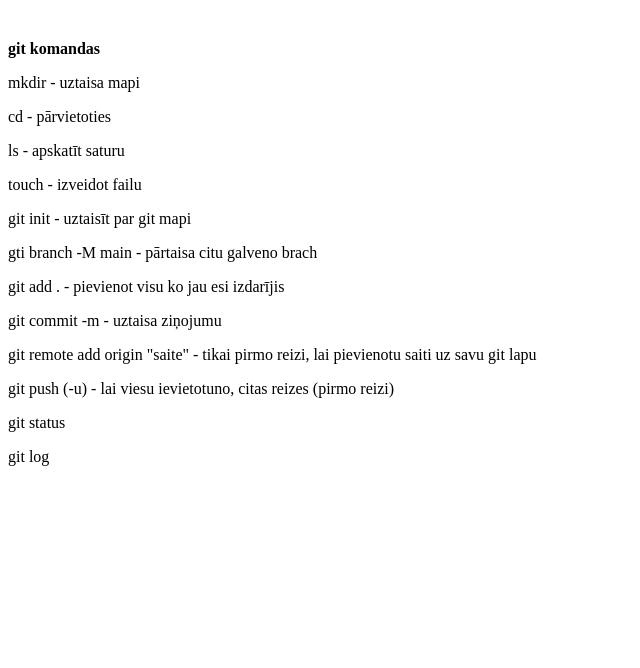
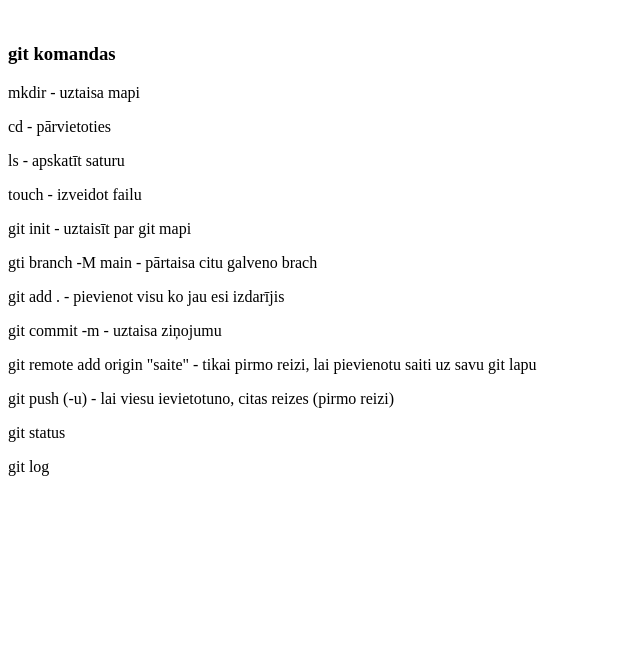
Before and after one commit to Sanchiks07/sipols, a plain HTML site: page index.html in a window 1280 px wide. Shown: the part 132-800 px from the top of the page, without its empty margins (0-640 px from the left). Drawn offline with Linux system fonts and the light colour scheme.

Commit message:
nomainīju uz h3

```diff
--- a/index.html
+++ b/index.html
@@ -9,7 +9,7 @@
     <h1>men are problems</h1>
     <h1>women are godesess</h1>
     <br>
-    <p><b>git komandas</b></p>
+    <h3>git komandas</h3>
     <p>mkdir - uztaisa mapi</p>
     <p>cd - pārvietoties</p>
     <p>ls - apskatīt saturu</p>
```
